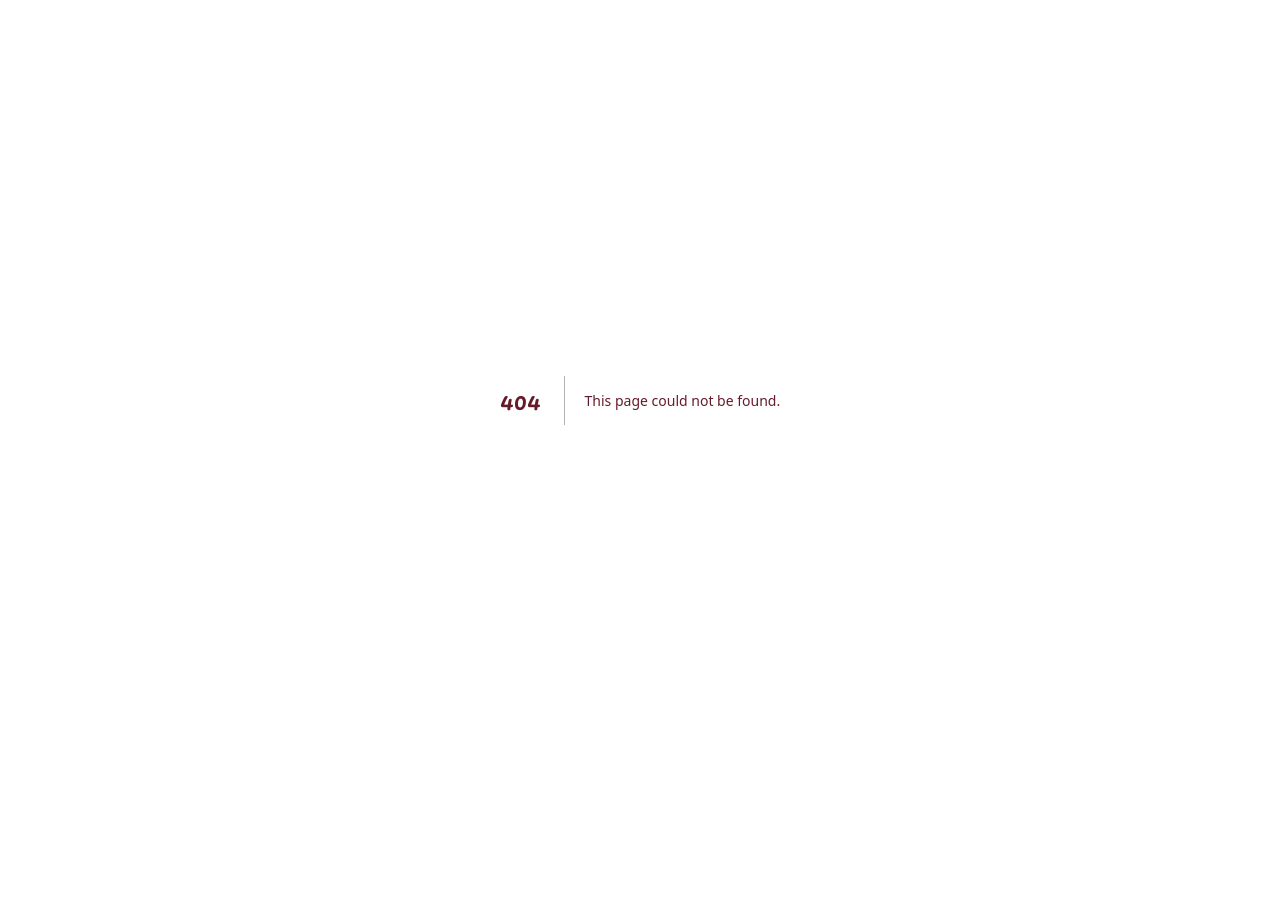
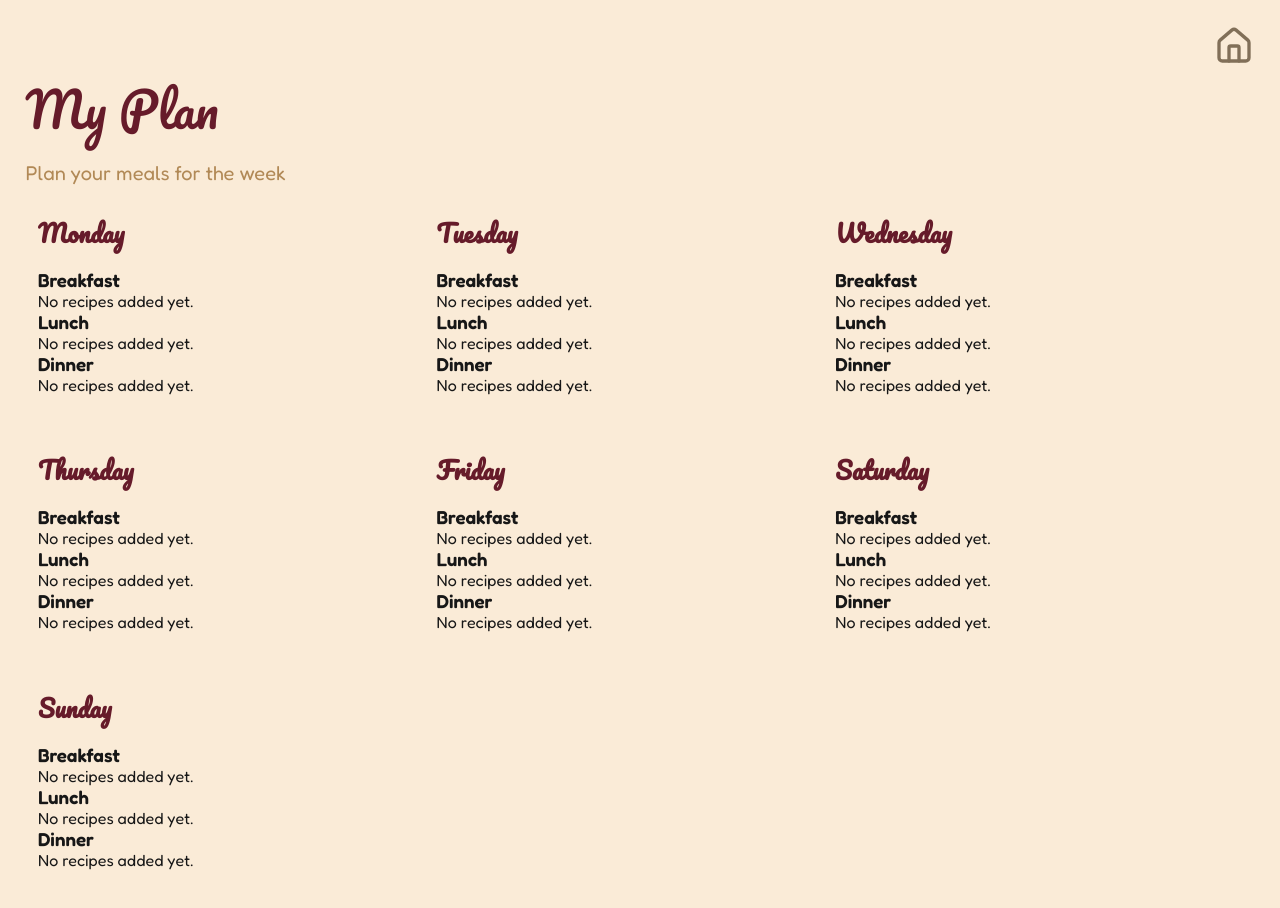
Before and after one commit to Asmaa-aa2307776/recipe-planner, a Next.js app: page /plan in a window 1280 px wide. Before the commit this address had no page. Before the commit the page ends 800 px from the top, so only its background shows below. Built offline with nearby package versions, Linux system fonts and the light colour scheme.

Commit message:
UI + css of the my Plan page

```diff
--- a/app/page.js
+++ b/app/page.js
@@ -38,7 +38,7 @@ export default async function Home({searchParams}){
         </div>
         <div className={styles.navDynamic}>
           <a href="#" className={styles.navElm}>Recipes</a>
-          <a href="#" className={styles.navElm}>My Plan</a>
+          <a href="/plan" className={styles.navElm}>My Plan</a>
         </div>
 
       </nav>
--- /dev/null
+++ b/app/plan/page.js
@@ -0,0 +1,42 @@
+import styles from "./page.module.css";
+import {Home} from "lucide-react";
+import Link from "next/link";
+
+const days = ["Monday","Tuesday","Wednesday","Thursday","Friday","Saturday","Sunday"];
+
+export default function MyPlan(){
+    return(
+        <main className={styles.page}>
+            <Link href="/" className={styles.homeButton}>
+            <Home size={40}></Home>
+            </Link>
+            <h1 className={styles.title}>My Plan</h1>
+            <p className={styles.description}>Plan your meals for the week</p>
+            <div className={styles.days}>
+            {days.map((day)=>(
+                    <div key={day} className={styles.day}>
+                    <h2>{day}</h2>
+                    <div className={styles.meal}>
+                        <h3>Breakfast</h3>
+                        <p>No recipes added yet.</p>
+                    </div>
+                    <div className={styles.meal}>
+                        <h3>Lunch</h3>
+                        <p>No recipes added yet.</p>
+                    </div>
+                    <div className={styles.meal}>
+                        <h3>Dinner</h3>
+                        <p>No recipes added yet.</p>
+                    </div>
+
+                </div>
+            ))}
+
+
+            </div>
+
+
+
+        </main>
+    )
+}
--- /dev/null
+++ b/app/plan/page.module.css
@@ -0,0 +1,48 @@
+.page{
+  min-height: 100vh;
+  background-color: antiquewhite;
+  margin: 0 ;
+  padding: 0;
+
+}
+.title{
+  font-size: 48px;
+  padding: 0 2% 0 2%;
+
+}
+
+.description{
+  font-size: 20px;
+  display: flex;
+  justify-content: left;
+  color: rgb(177, 137, 86);
+  margin: 10px 0 15px 0;
+  padding: 0 2% 0 2%;
+
+}
+
+.days{
+    display: flex;
+    flex-wrap: wrap;
+    gap:30px;
+    padding: 0 2% 2% 2%;
+}
+.day{
+    min-width: 30%;
+    padding: 1%;
+}
+.day h2{
+    font-family: var(--font-cursive);
+    padding-bottom: 15px;
+}
+
+.homeButton{
+    display: flex;
+    justify-content: flex-end;
+    padding: 2% 2% 0 0 ;
+    color: rgb(78, 60, 35);
+    cursor: pointer;
+}
+.homeButton:hover{
+    opacity: 0.7;
+}
--- a/app/recipes/[id]/loading.js
+++ b/app/recipes/[id]/loading.js
@@ -1,6 +1,6 @@
 import styles from "./loading.module.css";
 export default function Loading(){
     return(
-        <main className={styles.page}>loading recipes...</main>
+        <main className={styles.page}>loading recipe...</main>
     );
 }
--- a/app/recipes/[id]/page.module.css
+++ b/app/recipes/[id]/page.module.css
@@ -67,6 +67,7 @@
     max-width: 100%;
     justify-content: flex-end;
     color: rgb(78, 60, 35);
+    cursor: pointer;
 }
 .homeButton:hover{
     opacity: 0.7;
```
